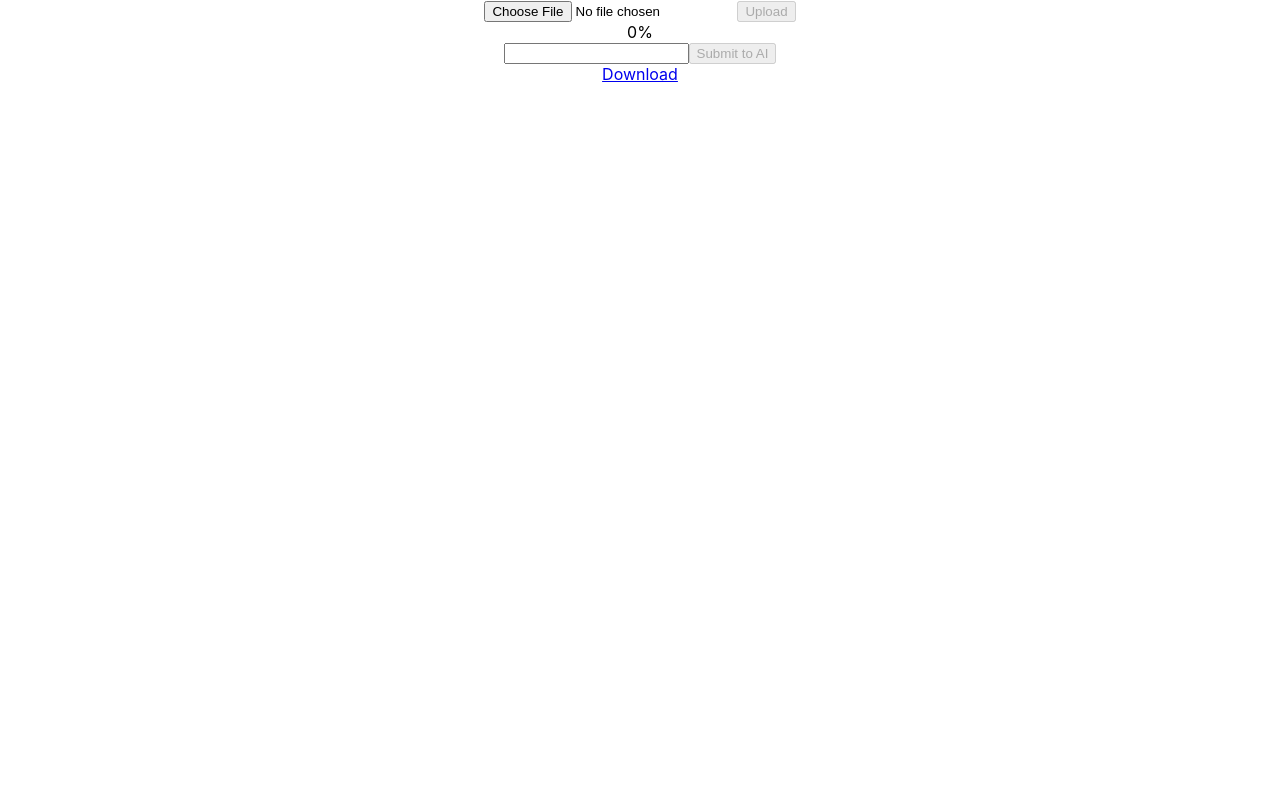
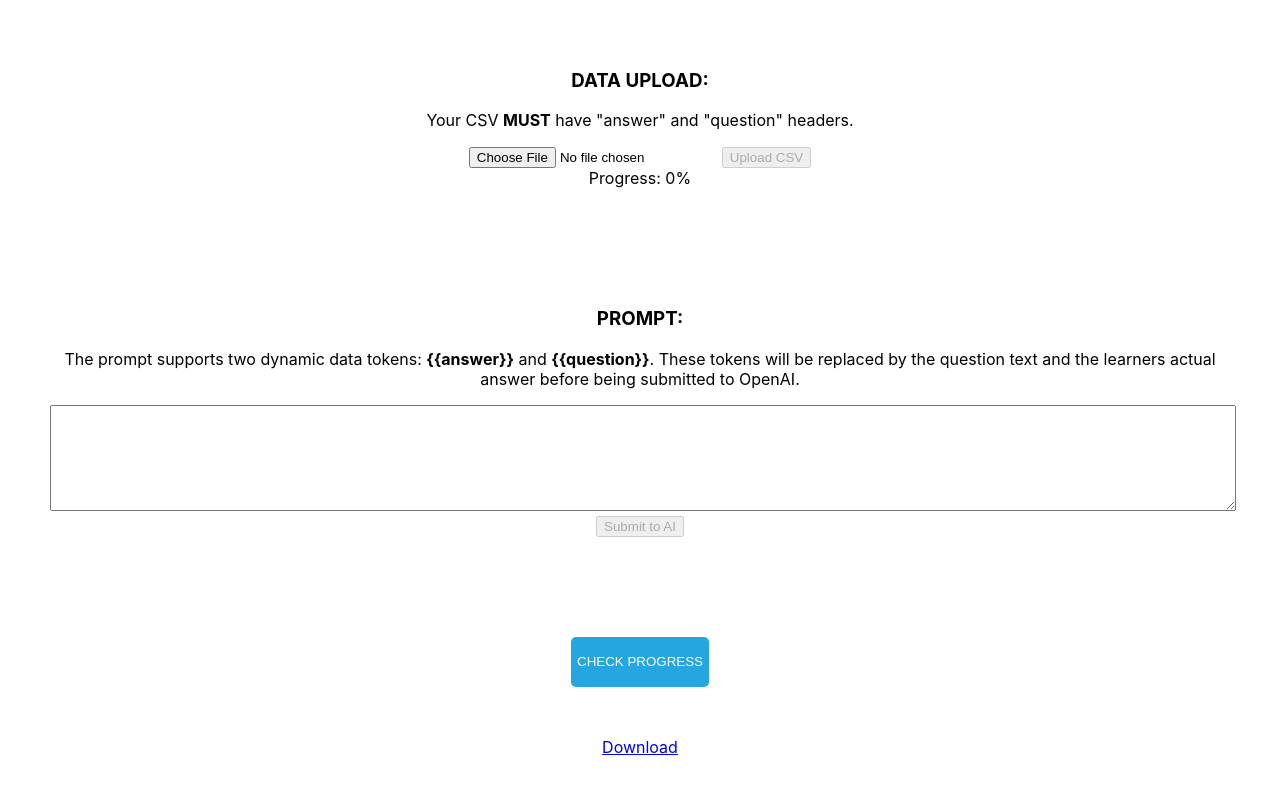
Before and after one commit to vkkostin/edovo-gpt-frontend, a React (Create React App) app: page / in a window 1280 px wide. Shown: the top 794 px of the page. Built offline with nearby package versions, Linux system fonts and the light colour scheme.

Commit message:
Add stuff

```diff
--- a/src/App.css
+++ b/src/App.css
@@ -5,12 +5,6 @@
 .App-logo {
   height: 40vmin;
   pointer-events: none;
-}
-
-@media (prefers-reduced-motion: no-preference) {
-  .App-logo {
-    animation: App-logo-spin infinite 20s linear;
-  }
 }
 
 .App-header {
@@ -24,15 +18,19 @@
   color: white;
 }
 
-.App-link {
-  color: #61dafb;
+.section {
+  padding: 50px;
 }
 
-@keyframes App-logo-spin {
-  from {
-    transform: rotate(0deg);
-  }
-  to {
-    transform: rotate(360deg);
-  }
+.prompt-input {
+  width: 100%;
+  height: 100px;
 }
+
+.progress {
+  color: white;
+  border-radius: 5px;
+  height: 50px;
+  border: none;
+  background-color: rgb(38, 166, 224);
+}
--- a/src/App.js
+++ b/src/App.js
@@ -52,19 +52,48 @@ function App() {
       setSelectedFiles(event.target.files);
   };
 
-    const submit = () => {
-        return axios.post(`${URL}/submit`, {prompt});
+  const submit = async () => {
+    const {data: {currentItem, totalItems}} = await axios.get(`${URL}/progress`);
+
+    const current = parseInt(currentItem, 10);
+    const total = parseInt(totalItems, 10);
+
+    if (current || total) {
+      window.alert(`Processing ${currentItem} / ${totalItems} items. Please wait before trying another prompt.`);
+    } else {
+      if (window.confirm('Submitting your prompt will submit your data to OpenAI. You will not be able to submit another batch of data until the current batch of data has processed. Are you sure you want to continue?')) {
+        return await axios.post(`${URL}/submit`, {prompt});
+      }
+    }
   }
 
   const changePrompt = event => {
       setPrompt(event.target.value);
   }
 
+  const checkProgress = async () => {
+    const {data: {currentItem, totalItems}} = await axios.get(`${URL}/progress`);
+
+    const current = parseInt(currentItem, 10);
+    const total = parseInt(totalItems, 10);
+
+    if (current || total) {
+      window.alert(`Processing ${currentItem} / ${totalItems} items`);
+    } else {
+      window.alert(`Not Processing Any Data`);
+    }
+  }
+
   return (
     <div className="App">
+      <div className="section section--upload">
+        <h3>DATA UPLOAD:</h3>
+        <p>
+          Your CSV <strong>MUST</strong> have "answer" and "question" headers.
+        </p>
         <div>
           <label className="btn btn-default">
-            <input type="file" onChange={selectFile} />
+              <input type="file" onChange={selectFile} accept=".csv"/>
           </label>
 
           <button
@@ -72,24 +101,36 @@ function App() {
               disabled={!selectedFiles}
               onClick={upload}
           >
-            Upload
+              Upload CSV
           </button>
 
           <div>
-            {progress}%
+              Progress: {progress}%
+          </div>
+        </div>
       </div>
 
-        <div>
-            <input onChange={changePrompt}/>
+      <div className="section section--prompt">
+        <h3>PROMPT:</h3>
+        <p>
+          The prompt supports two dynamic data tokens: <strong>&#123;&#123;answer&#125;&#125;</strong> and <strong>&#123;&#123;question&#125;&#125;</strong>. These tokens will be replaced by the question text and the learners actual answer before being submitted to OpenAI.
+        </p>
+        <textarea className="prompt-input" onChange={changePrompt}/>
         <button
             onClick={submit}
             disabled={!prompt}
         >Submit to AI</button>
       </div>
 
+      <div className="section section--prompt">
+        <button
+            className="progress"
+            onClick={checkProgress}
+        >CHECK PROGRESS</button>
+      </div>
+
       <div>
           <a href={`${URL}/download`} target="_blank">Download</a>
-        </div>
       </div>
     </div>
   );
```
Lines whose indentation alone changed are shown as unchanged.
